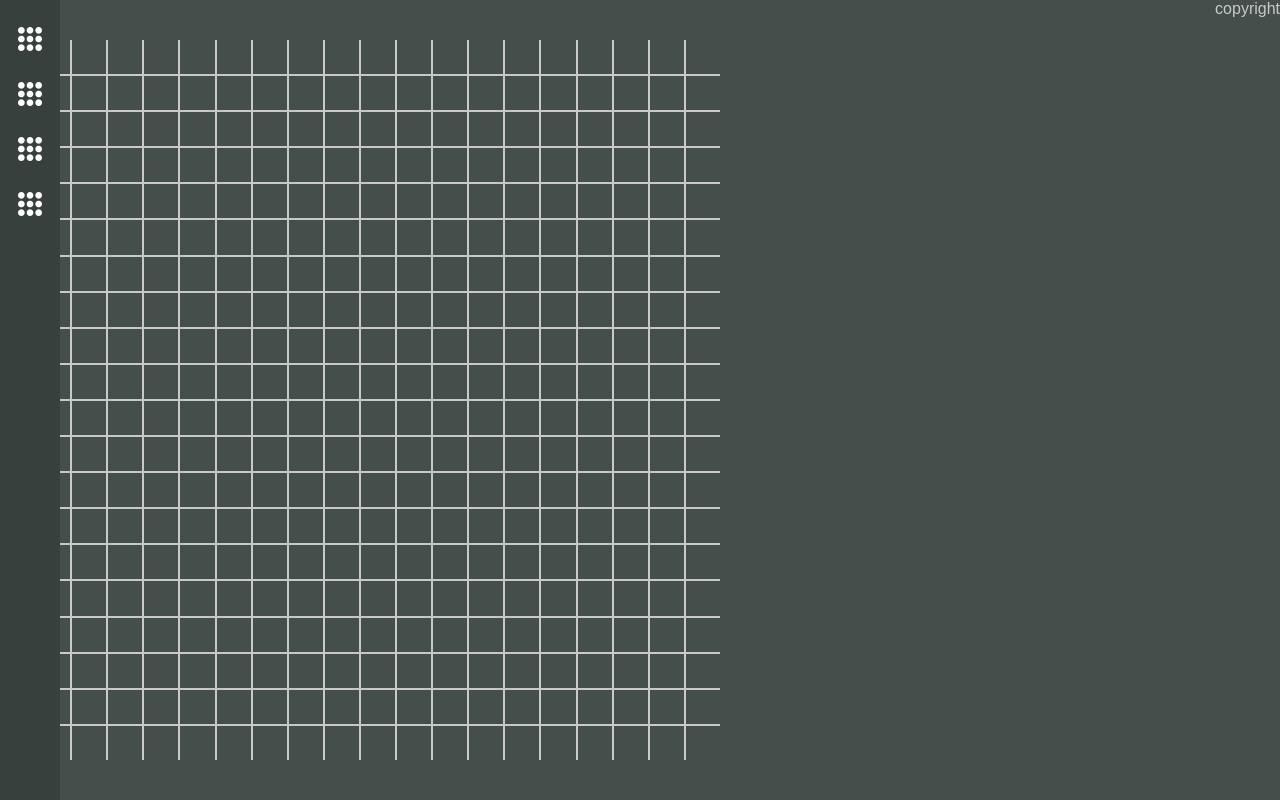
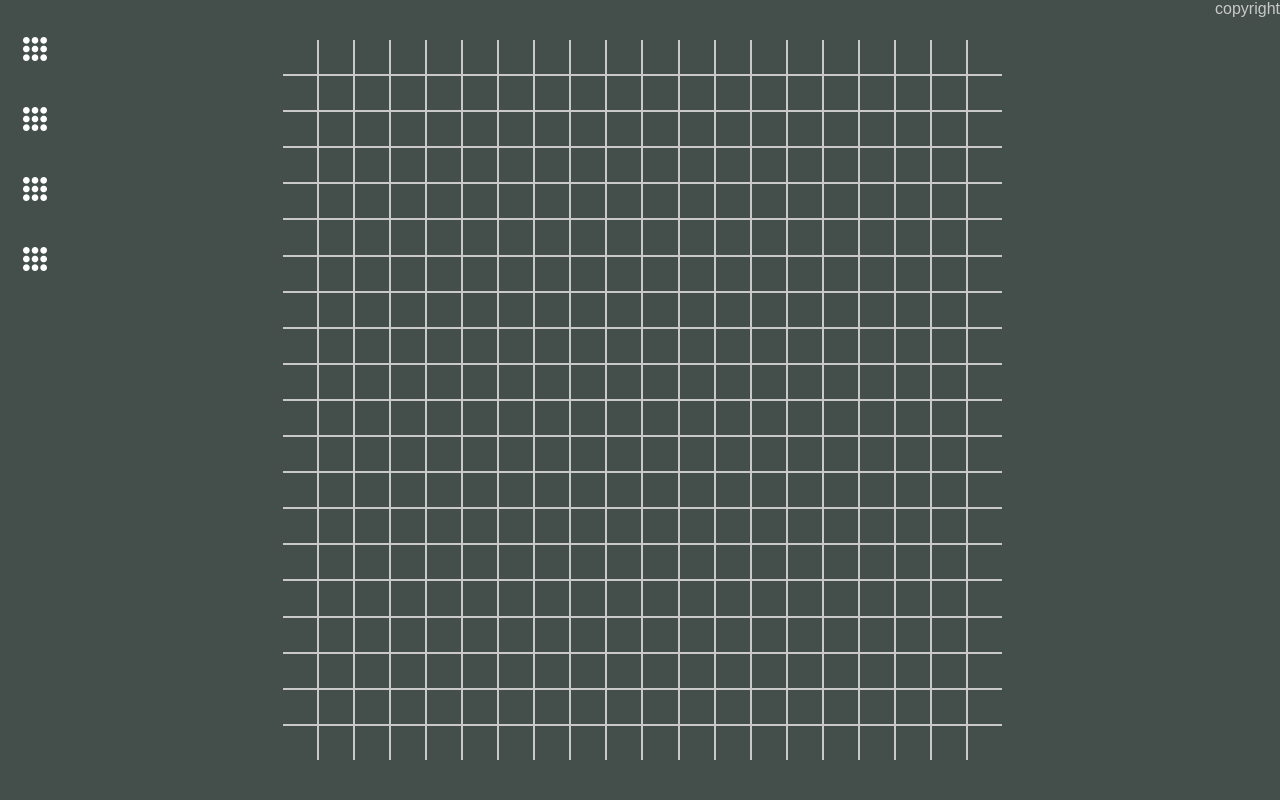
Before and after one commit to gurugu-fcc-projects/FCC_game_of_life, a React (Create React App) app: page / in a window 1280 px wide. Built offline with nearby package versions, Linux system fonts and the light colour scheme.

Commit message:
Separate Settings from Interface component

```diff
--- a/src/components/App.js
+++ b/src/components/App.js
@@ -6,6 +6,7 @@ import InfoBar from "./InfoBar";
 import Gameboard from "./Gameboard";
 import GameEngine from "./GameEngine";
 import Interface from "./Interface";
+import Settings from "./Settings";
 import * as actions from "../actions";
 
 class App extends Component {
@@ -19,6 +20,7 @@ class App extends Component {
     return (
       <div className="app" onMouseUp={this.handleMouseUp}>
         {isPlaying && <GameEngine />}
+        <Settings />
         <Interface />
         <Gameboard />
         <div>copyright</div>
--- a/src/components/Interface.js
+++ b/src/components/Interface.js
@@ -14,25 +14,25 @@ const Interface = ({ isPlaying, startGame, stopGame }) => {
   };
 
   const handleSettingsClick = () => {
-    document.getElementById("interface").classList.toggle("open");
+    document.querySelector(".settings").classList.toggle("open");
   };
 
   return (
-    <div className="interface" id="interface">
+    <div className="interface">
       <button
-        className="interface__button button-1"
+        className="interface__button"
         title="Settings"
         onClick={handleSettingsClick}
       >
         <i className="interface__icon ion-ios-keypad" />
       </button>
-      <button className="interface__button button-2" title="button">
+      <button className="interface__button" title="Play/Stop">
         <i className="interface__icon ion-ios-keypad" />
       </button>
-      <button className="interface__button button-3" title="button">
+      <button className="interface__button" title="Clear">
         <i className="interface__icon ion-ios-keypad" />
       </button>
-      <button className="interface__button button-4" title="button">
+      <button className="interface__button" title="Random">
         <i className="interface__icon ion-ios-keypad" />
       </button>
     </div>
--- /dev/null
+++ b/src/components/Settings.js
@@ -0,0 +1,7 @@
+import React from "react";
+
+const Settings = () => {
+  return <div className="settings">Settings</div>;
+};
+
+export default Settings;
--- a/src/scss/partials/_interface.scss
+++ b/src/scss/partials/_interface.scss
@@ -1,21 +1,16 @@
 .interface {
-  position: fixed;
   display: flex;
   flex-direction: column;
-  top: 0;
-  left: 0;
-  height: 100%;
-  width: 550px;
-  transform: translateX(-490px);
-  transition: transform 0.4s ease-out;
-  background-color: darken(rgb(68, 78, 75), 5%);
-  z-index: 10;
+
+  .interface__button:first-child {
+    margin-top: 30px;
+  }
 
   .interface__button {
-    position: absolute;
+    position: relative;
     height: 40px;
     width: 40px;
-    padding: 0;
+    margin: 15px;
     border: none;
     border-radius: 50%;
     background-color: inherit;
@@ -32,23 +27,6 @@
       }
     }
 
-    &.button-1 {
-      top: 20px;
-      right: 10px;
-    }
-    &.button-2 {
-      top: 75px;
-      right: 10px;
-    }
-    &.button-3 {
-      top: 130px;
-      right: 10px;
-    }
-    &.button-4 {
-      top: 185px;
-      right: 10px;
-    }
-
     .interface__icon {
       position: absolute;
       left: 50%;
@@ -59,8 +37,4 @@
       transition: color 0.5s;
     }
   }
-
-  &.open {
-    transform: translateX(0);
-  }
 }
--- /dev/null
+++ b/src/scss/partials/_settings.scss
@@ -0,0 +1,18 @@
+.settings {
+  position: fixed;
+  display: flex;
+  flex-direction: column;
+  justify-content: center;
+  // top: 0;
+  // left: 0;
+  // height: 100%;
+  width: 550px;
+  transform: translateX(-550px);
+  transition: transform 0.4s ease-out;
+  background-color: darken(rgb(68, 78, 75), 5%);
+  z-index: 10;
+
+  &.open {
+    transform: translateX(0);
+  }
+}
--- a/src/scss/styles.scss
+++ b/src/scss/styles.scss
@@ -3,3 +3,4 @@
 @import "./partials/_index.scss";
 @import "./partials/_infobar.scss";
 @import "./partials/_interface.scss";
+@import "./partials/_settings.scss";
```
